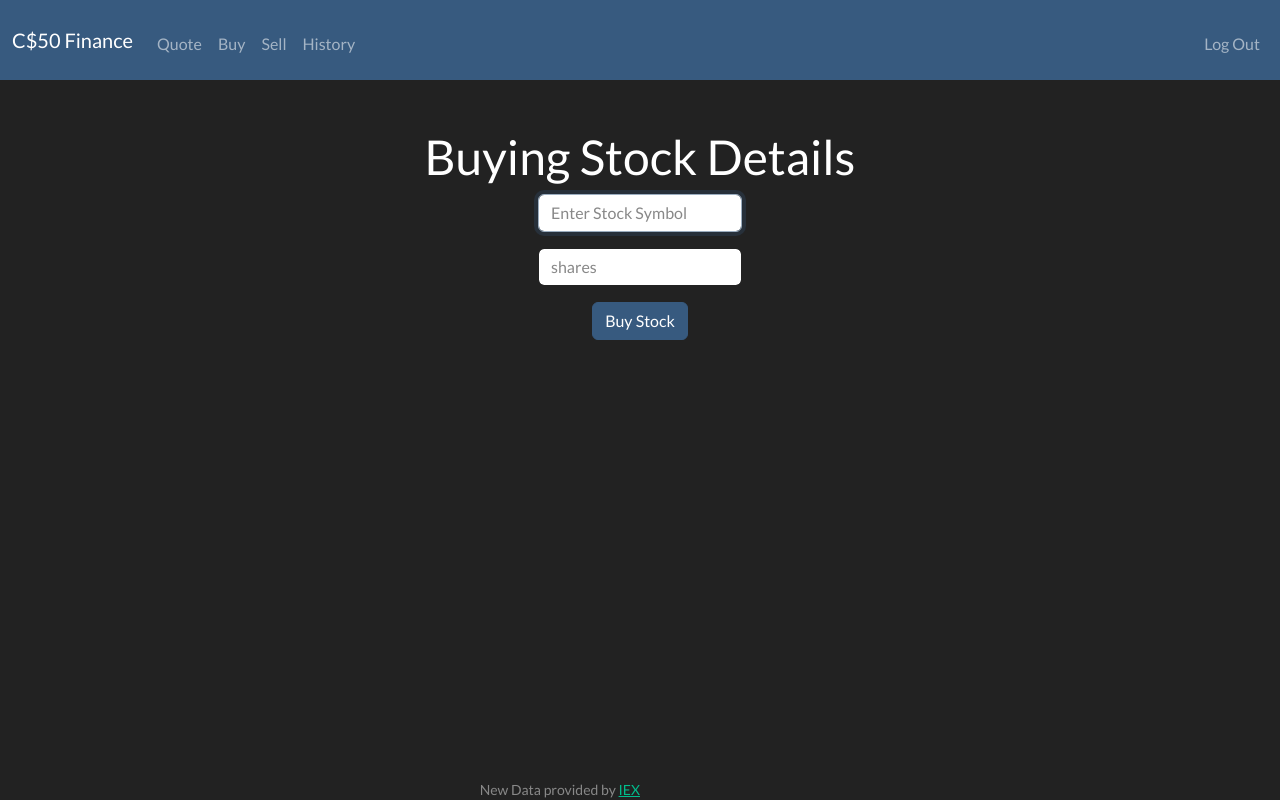
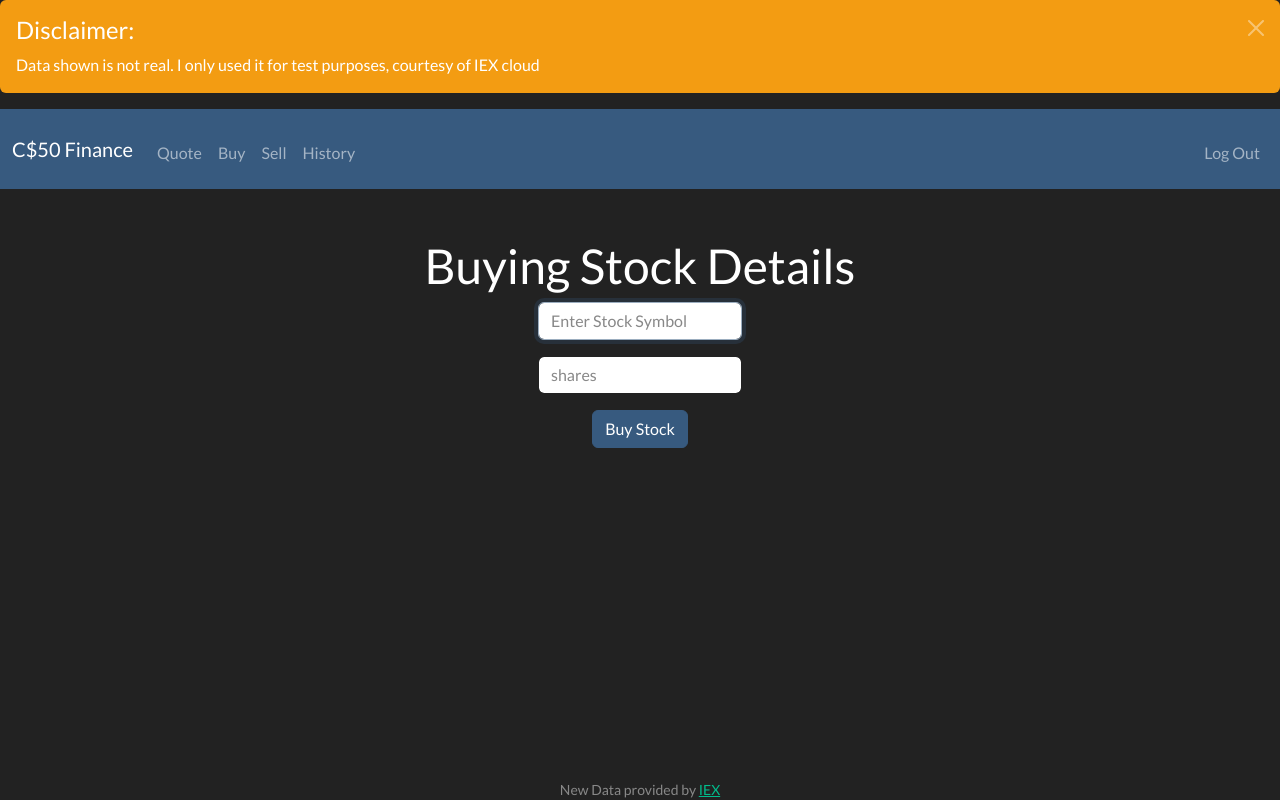
Before and after one commit to SCORPIA2004/finance, a Flask app: page /buy in a window 1280 px wide. Run offline with Flask 2, Linux system fonts and the light colour scheme; a user stored in the database is signed in; some libraries are stand-ins or nearby versions.

Commit message:
Added disclaimer alert

```diff
--- a/templates/layout.html
+++ b/templates/layout.html
@@ -21,6 +21,12 @@
     </head>
 
     <body>
+        <!-- disclaimer -->
+        <div class="alert alert-dismissible alert-warning">
+            <button type="button" class="btn-close" data-bs-dismiss="alert"></button>
+            <h4 class="alert-heading">Disclaimer: </h4>
+            <p class="mb-0">Data shown is not real. I only used it for test purposes, courtesy of IEX cloud</p>
+        </div>
 
         <nav class="navbar navbar-expand-lg navbar-dark bg-primary">
             <div class="container-fluid">
@@ -61,7 +67,7 @@
             {% block main %}{% endblock %}
         </main>
 
-        <footer class="small text-center text-muted position-absolute bottom-0 end-50">
+        <footer class="fixed-bottom mx-auto w-auto small text-center text-muted">
             New Data provided by <a href="https://iexcloud.io/">IEX</a>
         </footer>
 
```
